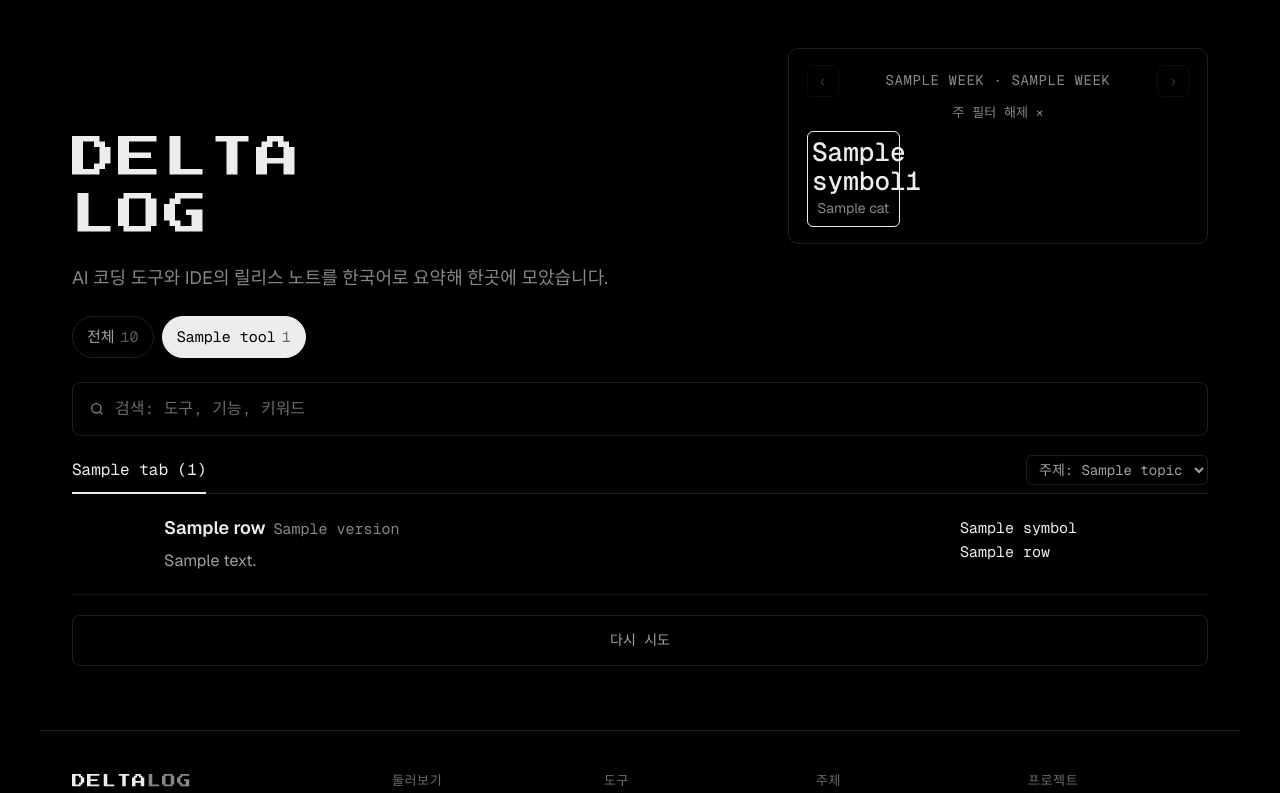
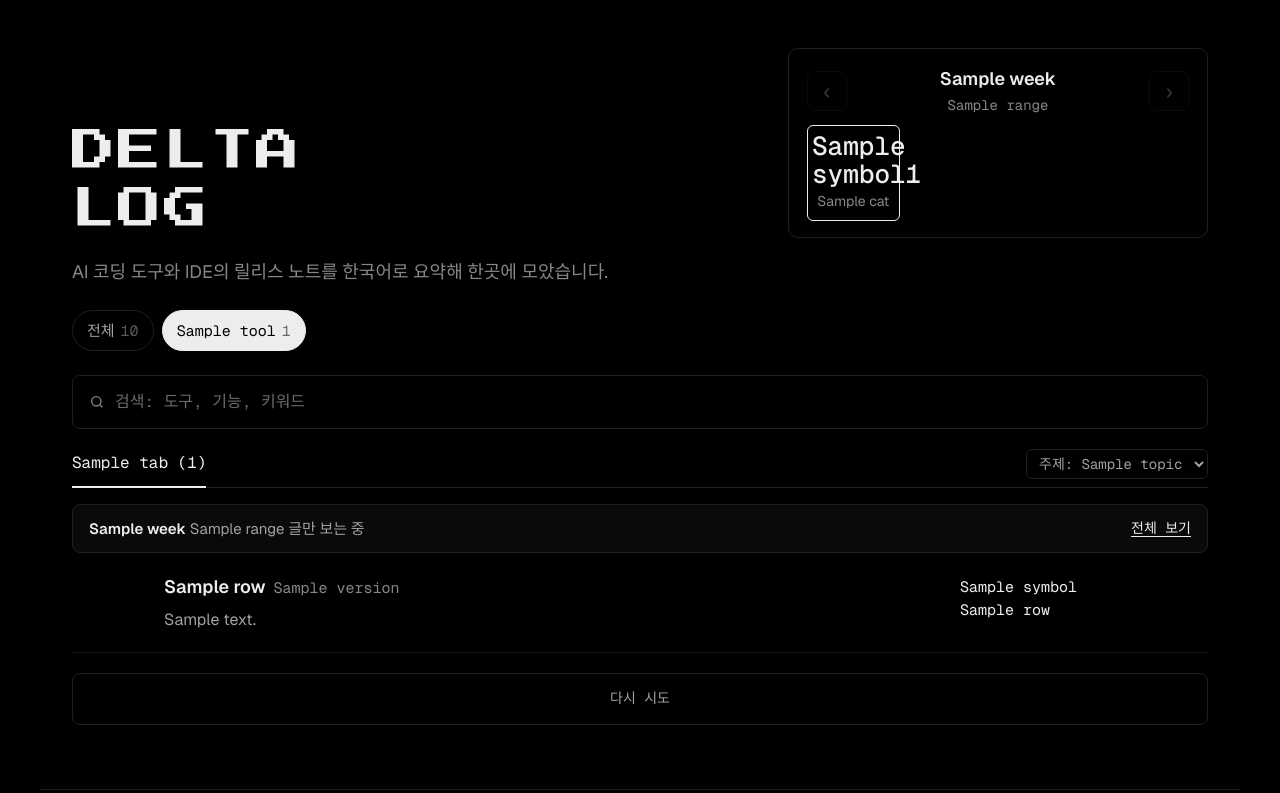
Before and after one commit to Hasegos/deltalog, a FastAPI app: template templates/home.html in a window 1280 px wide. Shown: the part 55-848 px from the top of the page. Run offline with FastAPI, Linux system fonts and the light colour scheme; the template is opened without the code that fills it: most values are stand-ins (such as "Sample title", 1, 10 or a date in 2020); parts of the project's set-up code (start-up, migrations or seed data) failed here and were passed over.

Commit message:
FIX 주간 박스 UI 개선하고 글이 없는 주로 이동 막기

```diff
--- a/static/css/home.css
+++ b/static/css/home.css
@@ -40,48 +40,77 @@
 }
 
 .wk-t {
+  display: flex;
+  flex-direction: column;
+  align-items: center;
+  gap: 2px;
+  min-width: 0;
+  text-align: center;
+}
+
+.wk-t b {
+  font-size: 18px;
+  font-weight: 600;
+}
+
+.wk-t span {
   font-family: var(--mono);
   font-size: 14px;
-  letter-spacing: .6px;
-  text-align: center;
-  text-transform: uppercase;
+  white-space: nowrap;
   color: var(--dim);
 }
 
 .wk-a {
   display: inline-flex;
+  flex: none;
   align-items: center;
   justify-content: center;
-  min-width: 32px;
-  min-height: 32px;
+  width: 40px;
+  height: 40px;
   font-family: var(--mono);
-  font-size: 18px;
-  color: var(--muted);
-  border: 1px solid var(--line);
-  border-radius: 6px;
+  font-size: 22px;
+  line-height: 1;
+  color: var(--fg);
+  border: 1px solid #2a2a2a;
+  border-radius: 8px;
 }
 
 a.wk-a:hover {
-  color: var(--fg);
+  background: var(--panel);
   border-color: #3a3a3a;
 }
 
 .wk-a.off {
   color: var(--faint);
-  opacity: .4;
+  border-color: var(--line-soft);
+  opacity: .5;
 }
 
-.wk-x {
-  display: block;
-  margin-top: 6px;
-  font-family: var(--mono);
-  font-size: 13px;
-  text-align: center;
-  color: var(--dim);
+.wkf {
+  display: flex;
+  flex-wrap: wrap;
+  align-items: center;
+  justify-content: space-between;
+  gap: 8px 16px;
+  margin-top: 16px;
+  padding: 12px 16px;
+  font-size: 15px;
+  color: var(--muted);
+  background: var(--panel);
+  border: 1px solid var(--line);
+  border-radius: 8px;
 }
 
-.wk-x:hover {
+.wkf b {
   color: var(--fg);
+}
+
+.wkf a {
+  font-family: var(--mono);
+  font-size: 14px;
+  color: var(--fg);
+  text-decoration: underline;
+  text-underline-offset: 3px;
 }
 
 .wk-g {
--- a/templates/home.html
+++ b/templates/home.html
@@ -26,11 +26,13 @@
       <div class="wordmark">DELTA<br>LOG</div>
       <div class="wk">
         <div class="wk-h">
-          {% if week.prev %}<a class="wk-a" href="{{ week.prev }}" rel="nofollow" aria-label="이전 주">‹</a>{% else %}<span class="wk-a off">‹</span>{% endif %}
-          <div class="wk-t">{{ week.title }} · {{ week.label }}</div>
-          {% if week.next %}<a class="wk-a" href="{{ week.next }}" rel="nofollow" aria-label="다음 주">›</a>{% else %}<span class="wk-a off">›</span>{% endif %}
+          {% if week.prev %}<a class="wk-a" href="{{ week.prev }}" rel="nofollow" aria-label="이전 주">‹</a>{% else %}<span class="wk-a off" aria-hidden="true">‹</span>{% endif %}
+          <div class="wk-t">
+            <b>{{ week.title }}</b>
+            <span>{{ week.range }}</span>
+          </div>
+          {% if week.next %}<a class="wk-a" href="{{ week.next }}" rel="nofollow" aria-label="다음 주">›</a>{% else %}<span class="wk-a off" aria-hidden="true">›</span>{% endif %}
         </div>
-        {% if week.reset %}<a class="wk-x" href="{{ week.reset }}">주 필터 해제 ×</a>{% endif %}
         <div class="wk-g">
           {% for c in week.cats %}
             <a class="wk-c cat-{{ c.key }}{{ ' on' if c.active }}" href="{{ c.href }}">
@@ -87,6 +89,13 @@
         </form>
       </div>
 
+      {% if week.reset %}
+      <div class="wkf">
+        <span><b>{{ week.title }}</b> {{ week.range }} 글만 보는 중</span>
+        <a href="{{ week.reset }}">전체 보기</a>
+      </div>
+      {% endif %}
+
       <div class="list">
         {% for r in rows %}
         <details class="tr">
```
Also changed, not shown: crud/item_crud.py (+11 -0 lines), services/home_service.py (+11 -13 lines).
